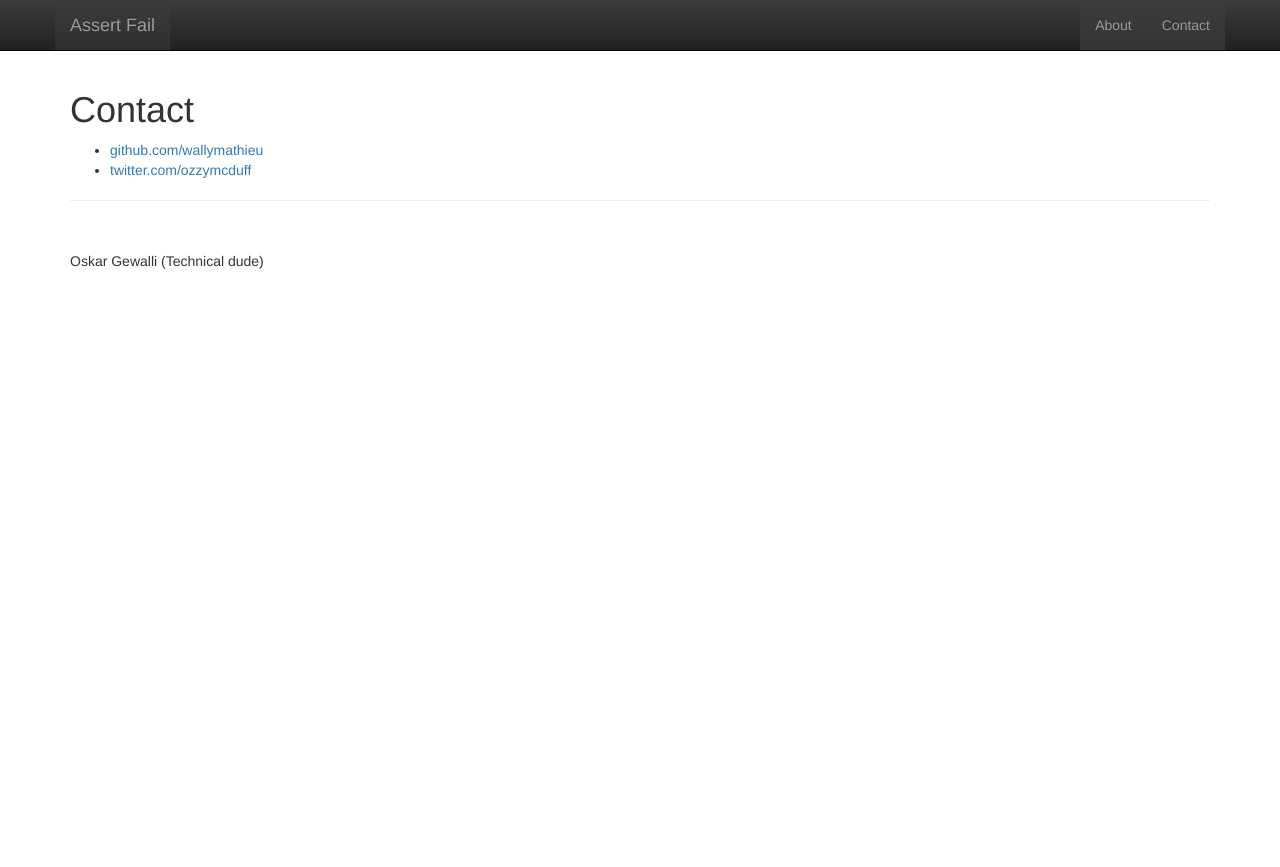
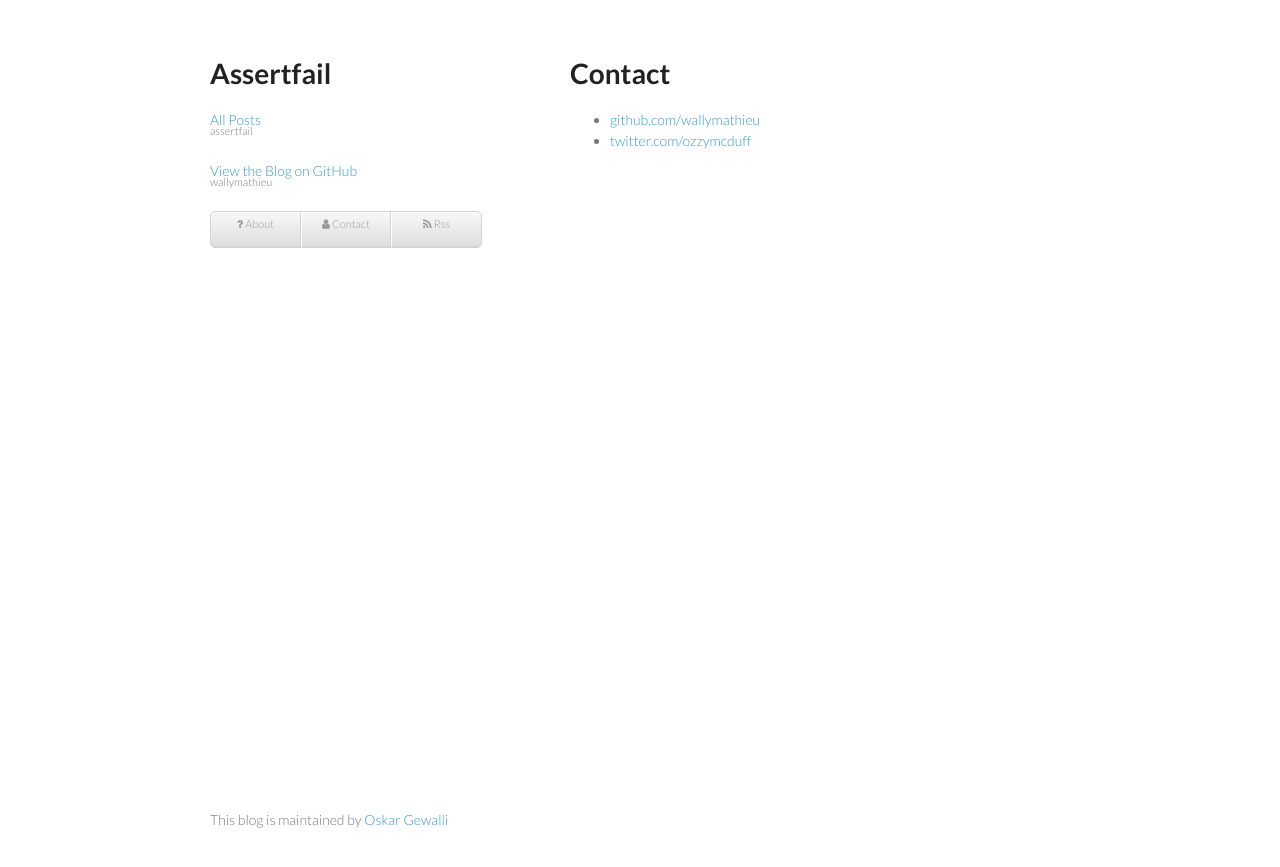
Before and after one commit to wallymathieu/assertfail, a Jekyll site: the page built from contact.html, in a window 1280 px wide. Shown: the top 867 px of the page. Built offline with Jekyll 4.4.1, drawn with Linux system fonts in a browser that asks for light colours; nearby versions of some CDN libraries; Markdown is read by kramdown in place of the engine named in the settings.

Commit message:
Using minimal design from https://github.com/orderedlist/minimal

```diff
--- /dev/null
+++ b/_layouts/minimal.html
@@ -0,0 +1,53 @@
+<!doctype html>
+<html>
+  <head>
+    <meta charset="utf-8">
+    <meta http-equiv="X-UA-Compatible" content="chrome=1">
+    <title>Assertfail by wallymathieu</title>
+
+    <link rel="stylesheet" href="/css/minimal/styles.css">
+    <link rel="stylesheet" href="/css/minimal/pygment_trac.css">
+    <meta name="viewport" content="width=device-width, initial-scale=1, user-scalable=no">
+    <!--[if lt IE 9]>
+    <script src="//html5shiv.googlecode.com/svn/trunk/html5.js"></script>
+    <![endif]-->
+    <link href="//maxcdn.bootstrapcdn.com/font-awesome/4.2.0/css/font-awesome.min.css" rel="stylesheet">
+  </head>
+  <body>
+    <div class="wrapper">
+      <header>
+        <h1>Assertfail</h1>
+        <p></p>
+        <p class="view"><a href="/">All Posts <small>assertfail</small></a></p>
+
+        <p class="view"><a href="https://github.com/wallymathieu/wallymathieu.github.io">View the Blog on GitHub <small>wallymathieu</small></a></p>
+
+        <ul>
+          <li><a href="/about.html"><i class="fa fa-question"></i> About</a></li>
+          <li><a href="/contact.html"><i class="fa fa-user"></i> Contact</a></li>
+          <li><a href="/rss.xml"><i class="fa fa-rss"></i> Rss</a></li>
+        </ul>
+
+      </header>
+      <section>
+          {{ content }}
+      </section>
+      <footer>
+        <p>This blog is maintained by <a href="https://github.com/wallymathieu">Oskar Gewalli</a></p>
+      </footer>
+    </div>
+    <section></section>
+    <script src="/js/minimal/scale.fix.js"></script>
+              <script type="text/javascript">
+            var gaJsHost = (("https:" == document.location.protocol) ? "https://ssl." : "http://www.");
+            document.write(unescape("%3Cscript src='" + gaJsHost + "google-analytics.com/ga.js' type='text/javascript'%3E%3C/script%3E"));
+          </script>
+          <script type="text/javascript">
+            try {
+              var pageTracker = _gat._getTracker("UA-47732907-1");
+            pageTracker._trackPageview();
+            } catch(err) {}
+          </script>
+
+  </body>
+</html>
--- a/_layouts/post.html
+++ b/_layouts/post.html
@@ -1,5 +1,5 @@
 ---
-layout: bootstrap
+layout: minimal
 ---
 <div class="row row-offcanvas row-offcanvas-right" >
     <div class="jumbotron">
--- a/about.html
+++ b/about.html
@@ -1,5 +1,5 @@
 ---
-layout: bootstrap
+layout: minimal
 title: Assert Fail - About
 ---
 
--- a/contact.html
+++ b/contact.html
@@ -1,5 +1,5 @@
 ---
-layout: bootstrap
+layout: minimal
 title: Assert Fail - Contact
 ---
 
--- /dev/null
+++ b/css/minimal/pygment_trac.css
@@ -0,0 +1,69 @@
+.highlight  { background: #ffffff; }
+.highlight .c { color: #999988; font-style: italic } /* Comment */
+.highlight .err { color: #a61717; background-color: #e3d2d2 } /* Error */
+.highlight .k { font-weight: bold } /* Keyword */
+.highlight .o { font-weight: bold } /* Operator */
+.highlight .cm { color: #999988; font-style: italic } /* Comment.Multiline */
+.highlight .cp { color: #999999; font-weight: bold } /* Comment.Preproc */
+.highlight .c1 { color: #999988; font-style: italic } /* Comment.Single */
+.highlight .cs { color: #999999; font-weight: bold; font-style: italic } /* Comment.Special */
+.highlight .gd { color: #000000; background-color: #ffdddd } /* Generic.Deleted */
+.highlight .gd .x { color: #000000; background-color: #ffaaaa } /* Generic.Deleted.Specific */
+.highlight .ge { font-style: italic } /* Generic.Emph */
+.highlight .gr { color: #aa0000 } /* Generic.Error */
+.highlight .gh { color: #999999 } /* Generic.Heading */
+.highlight .gi { color: #000000; background-color: #ddffdd } /* Generic.Inserted */
+.highlight .gi .x { color: #000000; background-color: #aaffaa } /* Generic.Inserted.Specific */
+.highlight .go { color: #888888 } /* Generic.Output */
+.highlight .gp { color: #555555 } /* Generic.Prompt */
+.highlight .gs { font-weight: bold } /* Generic.Strong */
+.highlight .gu { color: #800080; font-weight: bold; } /* Generic.Subheading */
+.highlight .gt { color: #aa0000 } /* Generic.Traceback */
+.highlight .kc { font-weight: bold } /* Keyword.Constant */
+.highlight .kd { font-weight: bold } /* Keyword.Declaration */
+.highlight .kn { font-weight: bold } /* Keyword.Namespace */
+.highlight .kp { font-weight: bold } /* Keyword.Pseudo */
+.highlight .kr { font-weight: bold } /* Keyword.Reserved */
+.highlight .kt { color: #445588; font-weight: bold } /* Keyword.Type */
+.highlight .m { color: #009999 } /* Literal.Number */
+.highlight .s { color: #d14 } /* Literal.String */
+.highlight .na { color: #008080 } /* Name.Attribute */
+.highlight .nb { color: #0086B3 } /* Name.Builtin */
+.highlight .nc { color: #445588; font-weight: bold } /* Name.Class */
+.highlight .no { color: #008080 } /* Name.Constant */
+.highlight .ni { color: #800080 } /* Name.Entity */
+.highlight .ne { color: #990000; font-weight: bold } /* Name.Exception */
+.highlight .nf { color: #990000; font-weight: bold } /* Name.Function */
+.highlight .nn { color: #555555 } /* Name.Namespace */
+.highlight .nt { color: #000080 } /* Name.Tag */
+.highlight .nv { color: #008080 } /* Name.Variable */
+.highlight .ow { font-weight: bold } /* Operator.Word */
+.highlight .w { color: #bbbbbb } /* Text.Whitespace */
+.highlight .mf { color: #009999 } /* Literal.Number.Float */
+.highlight .mh { color: #009999 } /* Literal.Number.Hex */
+.highlight .mi { color: #009999 } /* Literal.Number.Integer */
+.highlight .mo { color: #009999 } /* Literal.Number.Oct */
+.highlight .sb { color: #d14 } /* Literal.String.Backtick */
+.highlight .sc { color: #d14 } /* Literal.String.Char */
+.highlight .sd { color: #d14 } /* Literal.String.Doc */
+.highlight .s2 { color: #d14 } /* Literal.String.Double */
+.highlight .se { color: #d14 } /* Literal.String.Escape */
+.highlight .sh { color: #d14 } /* Literal.String.Heredoc */
+.highlight .si { color: #d14 } /* Literal.String.Interpol */
+.highlight .sx { color: #d14 } /* Literal.String.Other */
+.highlight .sr { color: #009926 } /* Literal.String.Regex */
+.highlight .s1 { color: #d14 } /* Literal.String.Single */
+.highlight .ss { color: #990073 } /* Literal.String.Symbol */
+.highlight .bp { color: #999999 } /* Name.Builtin.Pseudo */
+.highlight .vc { color: #008080 } /* Name.Variable.Class */
+.highlight .vg { color: #008080 } /* Name.Variable.Global */
+.highlight .vi { color: #008080 } /* Name.Variable.Instance */
+.highlight .il { color: #009999 } /* Literal.Number.Integer.Long */
+
+.type-csharp .highlight .k { color: #0000FF }
+.type-csharp .highlight .kt { color: #0000FF }
+.type-csharp .highlight .nf { color: #000000; font-weight: normal }
+.type-csharp .highlight .nc { color: #2B91AF }
+.type-csharp .highlight .nn { color: #000000 }
+.type-csharp .highlight .s { color: #A31515 }
+.type-csharp .highlight .sc { color: #A31515 }
--- /dev/null
+++ b/css/minimal/styles.css
@@ -0,0 +1,287 @@
+@import url(https://fonts.googleapis.com/css?family=Lato:300italic,700italic,300,700);
+
+body {
+  padding:50px;
+  font:14px/1.5 Lato, "Helvetica Neue", Helvetica, Arial, sans-serif;
+  color:#777;
+  font-weight:300;
+}
+
+h1, h2, h3, h4, h5, h6 {
+  color:#222;
+  margin:0 0 20px;
+}
+
+p, ul, ol, table, pre, dl {
+  margin:0 0 20px;
+}
+
+h1, h2, h3 {
+  line-height:1.1;
+}
+
+h1 {
+  font-size:28px;
+}
+
+h2 {
+  color:#393939;
+}
+
+h3, h4, h5, h6 {
+  color:#494949;
+}
+
+a {
+  color:#39c;
+  font-weight:400;
+  text-decoration:none;
+}
+
+a:hover {
+  color:#069;
+}
+
+a small {
+  font-size:11px;
+  color:#777;
+  margin-top:-0.6em;
+  display:block;
+}
+
+a:hover small {
+  color:#777;
+}
+
+.wrapper {
+  width:860px;
+  margin:0 auto;
+}
+
+blockquote {
+  border-left:1px solid #e5e5e5;
+  margin:0;
+  padding:0 0 0 20px;
+  font-style:italic;
+}
+
+code, pre {
+  font-family:Monaco, Bitstream Vera Sans Mono, Lucida Console, Terminal, monospace;
+  color:#333;
+  font-size:12px;
+}
+
+pre {
+  padding:8px 15px;
+  background: #f8f8f8;
+  border-radius:5px;
+  border:1px solid #e5e5e5;
+  overflow-x: auto;
+}
+
+table {
+  width:100%;
+  border-collapse:collapse;
+}
+
+th, td {
+  text-align:left;
+  padding:5px 10px;
+  border-bottom:1px solid #e5e5e5;
+}
+
+dt {
+  color:#444;
+  font-weight:700;
+}
+
+th {
+  color:#444;
+}
+
+img {
+  max-width:100%;
+}
+
+header {
+  width:270px;
+  float:left;
+  position:fixed;
+}
+
+header ul {
+  list-style:none;
+  height:35px;
+
+  padding:0;
+
+  background: #eee;
+  background: -moz-linear-gradient(top, #f8f8f8 0%, #dddddd 100%);
+  background: -webkit-gradient(linear, left top, left bottom, color-stop(0%,#f8f8f8), color-stop(100%,#dddddd));
+  background: -webkit-linear-gradient(top, #f8f8f8 0%,#dddddd 100%);
+  background: -o-linear-gradient(top, #f8f8f8 0%,#dddddd 100%);
+  background: -ms-linear-gradient(top, #f8f8f8 0%,#dddddd 100%);
+  background: linear-gradient(top, #f8f8f8 0%,#dddddd 100%);
+
+  border-radius:5px;
+  border:1px solid #d2d2d2;
+  box-shadow:inset #fff 0 1px 0, inset rgba(0,0,0,0.03) 0 -1px 0;
+  width:270px;
+}
+
+header li {
+  width:89px;
+  float:left;
+  border-right:1px solid #d2d2d2;
+  height:35px;
+}
+
+header li:first-child a {
+  border-radius:5px 0 0 5px;
+}
+
+header li:last-child a {
+  border-radius:0 5px 5px 0;
+}
+
+header ul a {
+  line-height:1;
+  font-size:11px;
+  color:#999;
+  display:block;
+  text-align:center;
+  padding-top:6px;
+  height:34px;
+}
+
+header ul a:hover {
+  color:#999;
+  background: -moz-linear-gradient(top, #fff 0%, #ddd 100%);
+  background: -webkit-gradient(linear, left top, left bottom, color-stop(0%,#fff), color-stop(100%,#ddd));
+  background: -webkit-linear-gradient(top, #fff 0%,#ddd 100%);
+  background: -o-linear-gradient(top, #fff 0%,#ddd 100%);
+  background: -ms-linear-gradient(top, #fff 0%,#ddd 100%);
+  background: linear-gradient(top, #fff 0%,#ddd 100%);
+}
+
+header ul a:active {
+  -webkit-box-shadow: inset 0px 2px 2px 0px #ddd;
+  -moz-box-shadow: inset 0px 2px 2px 0px #ddd;
+  box-shadow: inset 0px 2px 2px 0px #ddd;
+}
+
+strong {
+  color:#222;
+  font-weight:700;
+}
+
+header ul li + li {
+  width:88px;
+  border-left:1px solid #fff;
+}
+
+header ul li + li + li {
+  border-right:none;
+  width:89px;
+}
+
+header ul a strong {
+  font-size:14px;
+  display:block;
+  color:#222;
+}
+
+section {
+  width:500px;
+  float:right;
+  padding-bottom:50px;
+}
+
+small {
+  font-size:11px;
+}
+
+hr {
+  border:0;
+  background:#e5e5e5;
+  height:1px;
+  margin:0 0 20px;
+}
+
+footer {
+  width:270px;
+  float:left;
+  position:fixed;
+  bottom:50px;
+}
+
+@media print, screen and (max-width: 960px) {
+
+  div.wrapper {
+    width:auto;
+    margin:0;
+  }
+
+  header, section, footer {
+    float:none;
+    position:static;
+    width:auto;
+  }
+
+  header {
+    padding-right:320px;
+  }
+
+  section {
+    border:1px solid #e5e5e5;
+    border-width:1px 0;
+    padding:20px 0;
+    margin:0 0 20px;
+  }
+
+  header a small {
+    display:inline;
+  }
+
+  header ul {
+    position:absolute;
+    right:50px;
+    top:52px;
+  }
+}
+
+@media print, screen and (max-width: 720px) {
+  body {
+    word-wrap:break-word;
+  }
+
+  header {
+    padding:0;
+  }
+
+  header ul, header p.view {
+    position:static;
+  }
+
+  pre, code {
+    word-wrap:normal;
+  }
+}
+
+@media print, screen and (max-width: 480px) {
+  body {
+    padding:15px;
+  }
+
+  header ul {
+    display:none;
+  }
+}
+
+@media print {
+  body {
+    padding:0.4in;
+    font-size:12pt;
+    color:#444;
+  }
+}
--- /dev/null
+++ b/js/minimal/scale.fix.js
@@ -0,0 +1,17 @@
+var metas = document.getElementsByTagName('meta');
+var i;
+if (navigator.userAgent.match(/iPhone/i)) {
+  for (i=0; i<metas.length; i++) {
+    if (metas[i].name == "viewport") {
+      metas[i].content = "width=device-width, minimum-scale=1.0, maximum-scale=1.0";
+    }
+  }
+  document.addEventListener("gesturestart", gestureStart, false);
+}
+function gestureStart() {
+  for (i=0; i<metas.length; i++) {
+    if (metas[i].name == "viewport") {
+      metas[i].content = "width=device-width, minimum-scale=0.25, maximum-scale=1.6";
+    }
+  }
+}
```
Also changed, not shown: index.html (+1 -8 lines).
